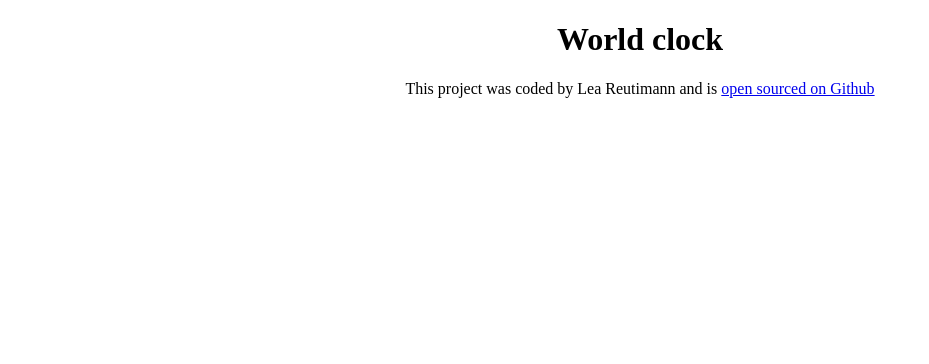
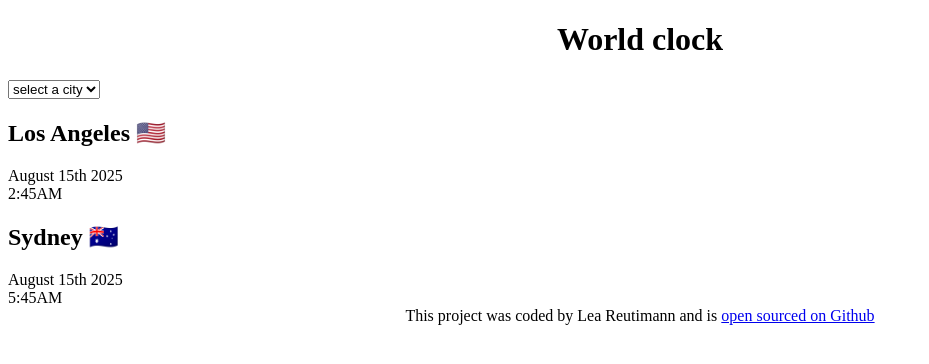
Before and after one commit to Leaprog/world-clock, a plain HTML site: page index.html in a window 1280 px wide. Shown: the whole page, without its empty margins (0-929 px from the left). Drawn offline with Linux system fonts and the light colour scheme.

Commit message:
added basic html structure

```diff
--- a/index.html
+++ b/index.html
@@ -8,7 +8,27 @@
     <title>World clock</title>
   </head>
   <body>
-    <h1>World clock</h1>
+    <div class="container">
+      <h1>World clock</h1>
+
+      <select name="" id="">
+        <option value="">select a city</option>
+        <option value="london">London</option>
+        <option value="paris">Paris</option>
+        <option value="sydney">sydney</option>
+      </select>
+
+      <div class="city">
+        <h2>Los Angeles 🇺🇸</h2>
+        <div class="date">August 15th 2025</div>
+        <div class="time">2:45AM</div>
+      </div>
+      <div class="city">
+        <h2>Sydney 🇦🇺</h2>
+        <div class="date">August 15th 2025</div>
+        <div class="time">5:45AM</div>
+      </div>
+    </div>
     <footer>
       This project was coded by Lea Reutimann and is
       <a href="https://github.com/Leaprog/world-clock" target="_blank"
```
